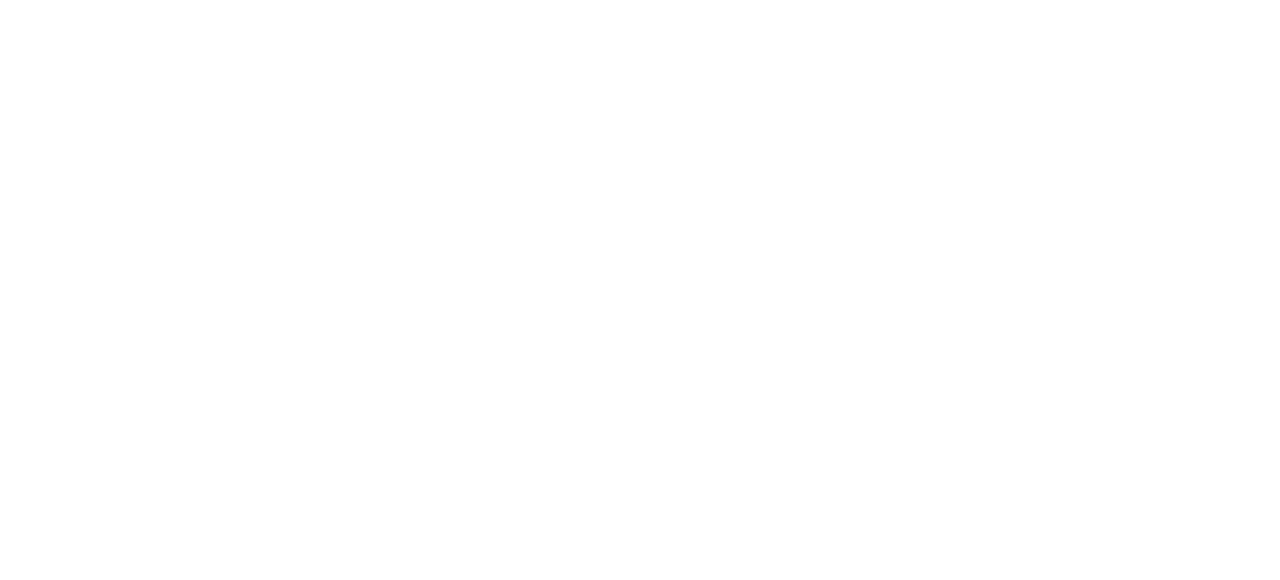
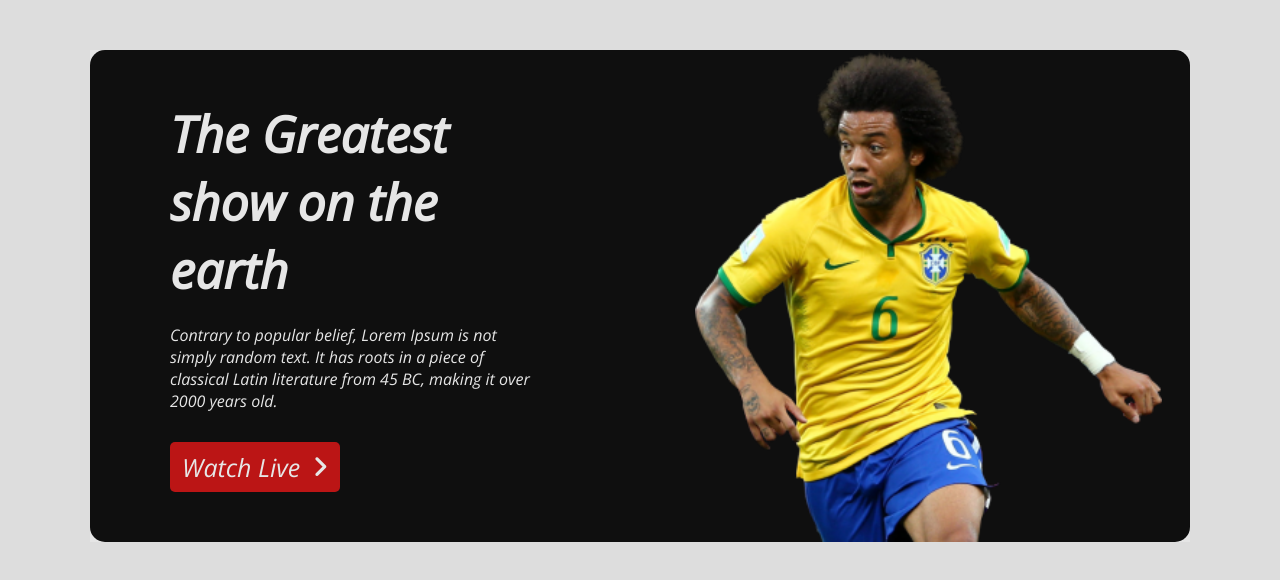
Before and after one commit to Rifat7432/Assignment-2, a plain HTML site: page index.html in a window 1280 px wide. Drawn offline with nearby package versions, Linux system fonts and the light colour scheme; a web font is replaced by a local one.

Commit message:
second  commit

```diff
--- a/index.html
+++ b/index.html
@@ -5,10 +5,42 @@
     <meta http-equiv="X-UA-Compatible" content="IE=edge">
     <meta name="viewport" content="width=device-width, initial-scale=1.0">
     <title>Document</title>
+    <!-- google fonts link -->
+    <link rel="preconnect" href="https://fonts.googleapis.com">
+<link rel="preconnect" href="https://fonts.gstatic.com" crossorigin>
+<link href="https://fonts.googleapis.com/css2?family=Arima:wght@400;600&family=Edu+QLD+Beginner:wght@500&family=Open+Sans:ital@1&display=swap" rel="stylesheet">
+    <!-- font awesome link -->
+    <script src="https://kit.fontawesome.com/e9db1868f5.js" crossorigin="anonymous"></script>
     <!-- css link -->
     <link rel="stylesheet" href="style.css">
 </head>
 <body>
+    <header>
+        <!-------------------------------------
+            we don't need any header or nav-bar ----------------------------------->
+    </header>
+    <main>
+         <section>
+  <div class="top-banner">
+    <div class="top-title">
+        <h1>The Greatest
+            show on the
+            earth</h1>
+        <p>Contrary to popular belief, Lorem Ipsum is not simply
+
+            random text. It has roots in a piece of classical Latin literature
+            from 45 BC, making it over 2000 years old.</p>
+        <a href="#">Watch Live
+            <i class="fa-solid fa-angle-right"></i>
+            </a>
+    </div>
+    <div class="top-image">
+        <img src="./image/Banner Image.png" alt="">
+    </div>
+  </div>
+    </section>
+    </main>
+
 
 </body>
 </html>
--- a/style.css
+++ b/style.css
@@ -0,0 +1,57 @@
+*{
+    margin: 0;
+    padding: 0;
+}
+body{
+    background-color: #dddddd;
+    font-family: 'Arima', cursive;
+font-family: 'Edu QLD Beginner', cursive;
+font-family: 'Open Sans', sans-serif;
+}
+main{
+    background-color:  #E5E5E5;
+    width: 1100px;
+    max-width: 90%;
+  margin: auto;
+}
+h1{
+    font-size: 50px;
+}
+/* top-banner */
+.top-banner{
+    background-color: #0f0f0f;
+    color: #e6e6e6;
+    display: grid;
+    grid-template-columns: repeat(2,55% 45%);
+    border-radius: 15px;
+    margin-top: 50px;
+}
+
+
+.top-title{
+ width: 375px;
+ display: flex;
+ flex-direction: column;
+justify-content: center;
+ padding:50px 80px ;
+}
+.top-title p{
+    margin-top: 20px;
+}
+
+.top-title a{
+ text-decoration: none;
+ color:#e6e6e6 ;
+ font-size: 25px;
+ background-color: #bb1515;
+ height: 50px;
+ width: 170px;
+display: flex;
+justify-content: space-evenly;
+align-items: center;
+border-radius:5px;
+margin-top: 30px;
+}
+.top-image img{
+height: 100%;
+}
```
Also changed, not shown: image/Banner Image.png (renamed from images/image/Banner Image.png), image/Blog Image.png (renamed from images/image/Blog Image.png), image/Chat Icon.png (renamed from images/image/Chat Icon.png), image/Flag.png (renamed from images/image/Flag.png), image/Time Icon.png (renamed from images/image/Time Icon.png), image/germany Flag.png (renamed from images/image/germany Flag.png), world-cup-main/mobile/mobile-view.jpg (deleted), world-cup-main/tablet/tablet-view.png (deleted), world-cup-main/website-1.png (deleted), world-cup-main/website-2.png (deleted), 5 other files.
